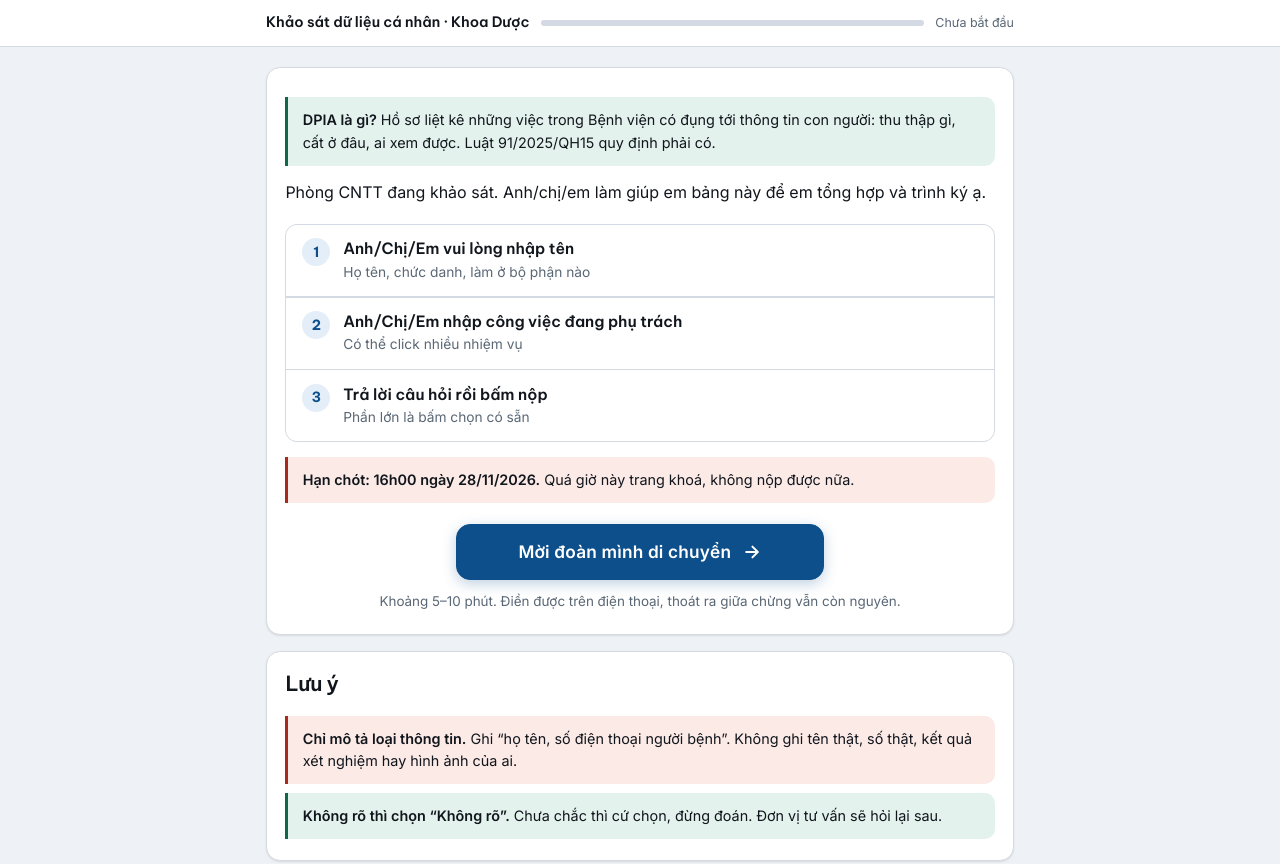
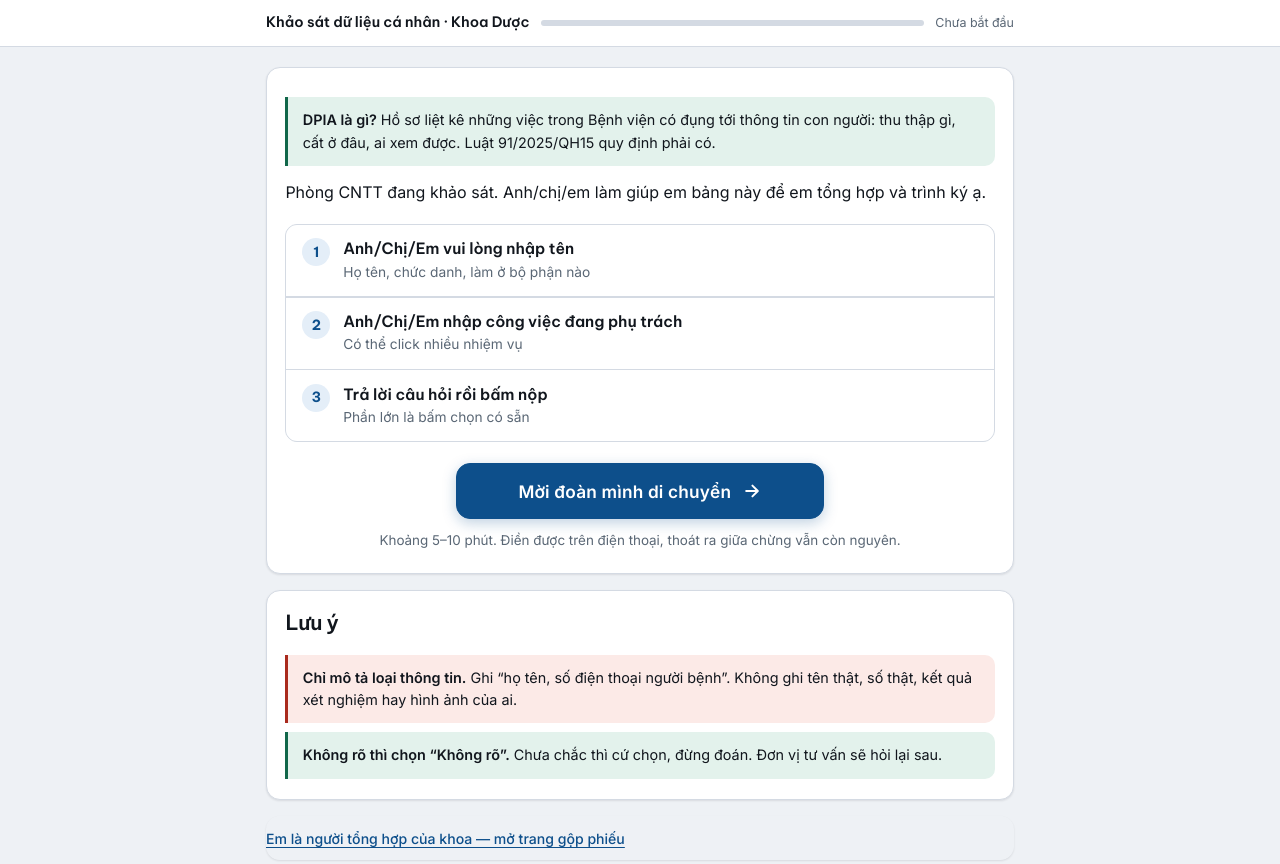
Before and after one commit to hcvt8683-netizen/khao-sat-du-lieu-ca-nhan, a plain HTML site: page index.html in a window 1280 px wide. Shown: the top 864 px of the page. Drawn offline with Linux system fonts and the light colour scheme.

Commit message:
Bo dong han chot o man hinh mo dau
Trang da tu khoa khi qua han nen khong can nhac nua.

Co-Authored-By: Claude Opus 5 <noreply@anthropic.com>

```diff
--- a/index.html
+++ b/index.html
@@ -723,11 +723,6 @@ function manMo(m){
   });
   n.appendChild(lt);
 
-  var han = el("div","bao do");
-  han.innerHTML = "<b>Hạn chót: " + HAN_CHU + ".</b> Quá giờ này trang khoá, không nộp được nữa.";
-  han.style.marginTop = ".9rem";
-  n.appendChild(han);
-
   var dh = el("div","moi-di");
   var nut = el("button","nut moi");
   nut.type = "button";
```
